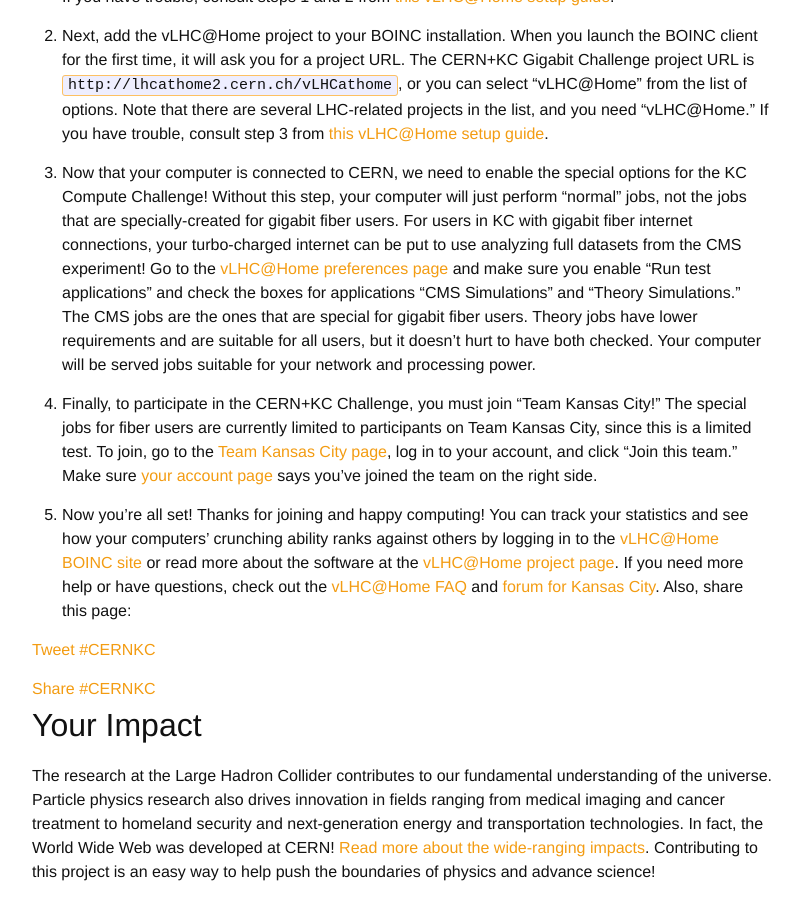
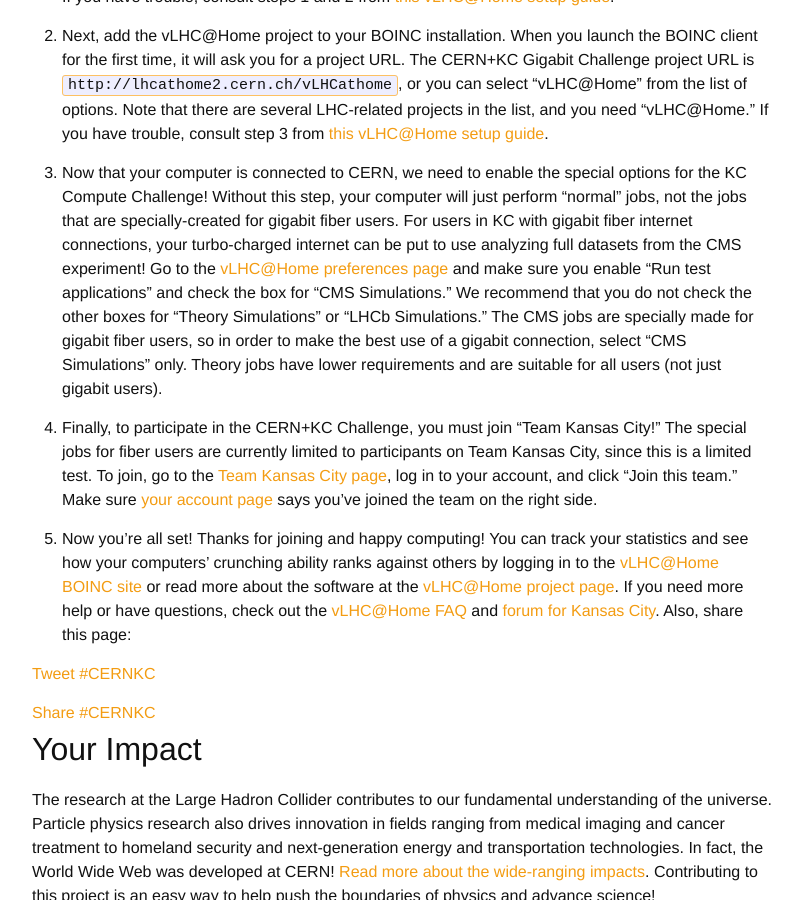
Before and after one commit to CernKCChallenge/CernKCChallenge, a Jekyll site: the page built from index.md, in a window 1280 px wide and 900 px high, scrolled down 1318 px. Shown: the whole window, without its empty margins (238-1040 px from the left). Built offline with Jekyll 4.4.1, drawn with Linux system fonts in a browser that asks for light colours; comment, search, counter and statistics services are not loaded.

Commit message:
Added guidance for selecting only CMS jobs.
A user reported that checking Theory and LHCb in the application settings gave them only Theory/LHCb jobs, despite having a fiber connection. The guide has been updated to recommend only CMS jobs for gigabit users.

```diff
--- a/index.md
+++ b/index.md
@@ -12,7 +12,7 @@ Contributing is easy, and takes about ten minutes to set up. You'll set up vLHC@
 
 2. Next, add the vLHC@Home project to your BOINC installation. When you launch the BOINC client for the first time, it will ask you for a project URL. The CERN+KC Gigabit Challenge project URL is `http://lhcathome2.cern.ch/vLHCathome`, or you can select "vLHC@Home" from the list of options. Note that there are several LHC-related projects in the list, and you need "vLHC@Home." If you have trouble, consult step 3 from <a href="http://lhcathome.web.cern.ch/join-us" target="_blank">this vLHC@Home setup guide</a>.
 
-3. Now that your computer is connected to CERN, we need to enable the special options for the KC Compute Challenge! Without this step, your computer will just perform "normal" jobs, not the jobs that are specially-created for gigabit fiber users. For users in KC with gigabit fiber internet connections, your turbo-charged internet can be put to use analyzing full datasets from the CMS experiment! Go to the <a href="http://lhcathome2.cern.ch/vLHCathome/prefs.php?subset=project" target="_blank">vLHC@Home preferences page</a> and make sure you enable "Run test applications" and check the boxes for applications "CMS Simulations" and "Theory Simulations." The CMS jobs are the ones that are special for gigabit fiber users. Theory jobs have lower requirements and are suitable for all users, but it doesn't hurt to have both checked. Your computer will be served jobs suitable for your network and processing power.
+3. Now that your computer is connected to CERN, we need to enable the special options for the KC Compute Challenge! Without this step, your computer will just perform "normal" jobs, not the jobs that are specially-created for gigabit fiber users. For users in KC with gigabit fiber internet connections, your turbo-charged internet can be put to use analyzing full datasets from the CMS experiment! Go to the <a href="http://lhcathome2.cern.ch/vLHCathome/prefs.php?subset=project" target="_blank">vLHC@Home preferences page</a> and make sure you enable "Run test applications" and check the box for "CMS Simulations." We recommend that you do not check the other boxes for "Theory Simulations" or "LHCb Simulations." The CMS jobs are specially made for gigabit fiber users, so in order to make the best use of a gigabit connection, select "CMS Simulations" only. Theory jobs have lower requirements and are suitable for all users (not just gigabit users).
 
 4. Finally, to participate in the CERN+KC Challenge, you must join "Team Kansas City!" The special jobs for fiber users are currently limited to participants on Team Kansas City, since this is a limited test. To join, go to the <a href="http://lhcathome2.cern.ch/vLHCathome/team_display.php?teamid=2839" target="_blank">Team Kansas City page</a>, log in to your account, and click "Join this team." Make sure <a href="http://lhcathome2.cern.ch/vLHCathome/home.php" target="_blank">your account page</a> says you've joined the team on the right side.
 
```
